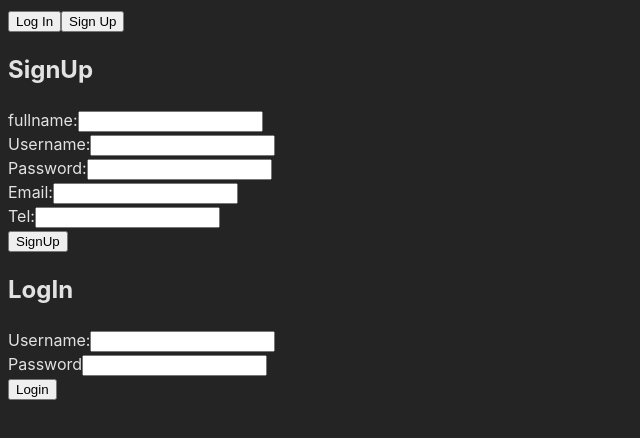
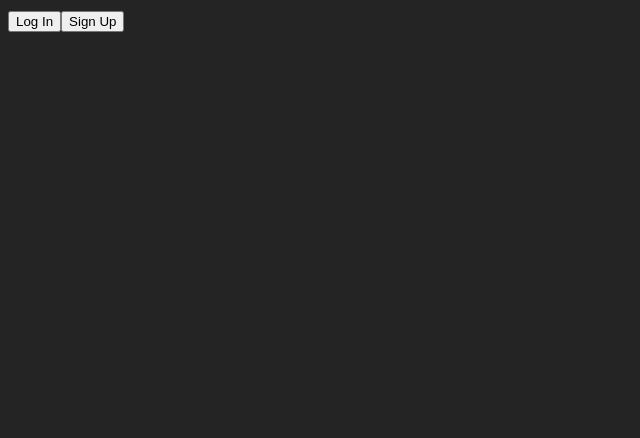
Before and after one commit to YvonneAriri/Capstone_YvonneAriri, a React (Vite) app in the folder event-app-ui/: page / in a window 1280 px wide. Shown: the top 438 px of the page, without its empty margins (0-640 px from the left). Built offline with nearby package versions, Linux system fonts and the light colour scheme.

Commit message:
Imported and implemented the BrowserRouter

```diff
--- a/event-app-ui/src/components/App/App.jsx
+++ b/event-app-ui/src/components/App/App.jsx
@@ -1,14 +1,21 @@
-import "./App.css";
-import LoginForm from "../Login/LoginForm";
-import SignUpForm from "../SignUpForm/SignUpForm";
-import Home from "../Home/Home";
+import "components/App/App.css";
+import LoginForm from "components/Login/LoginForm";
+import SignUpForm from "components/SignUpForm/SignUpForm";
+
+import Home from "components/Home/Home";
+import { BrowserRouter } from "react-router-dom";
+import { Route, Routes } from "react-router-dom";
 
 export default function App() {
   return (
-    <div>
-      <Home />
-      <SignUpForm />
-      <LoginForm />
+    <div className="app">
+      <BrowserRouter>
+        <Routes>
+          <Route path="/" element={<Home />} />
+          <Route path="/signup" element={<SignUpForm />} />
+          <Route path="/login" element={<LoginForm />} />
+        </Routes>
+      </BrowserRouter>
     </div>
   );
 }
```
